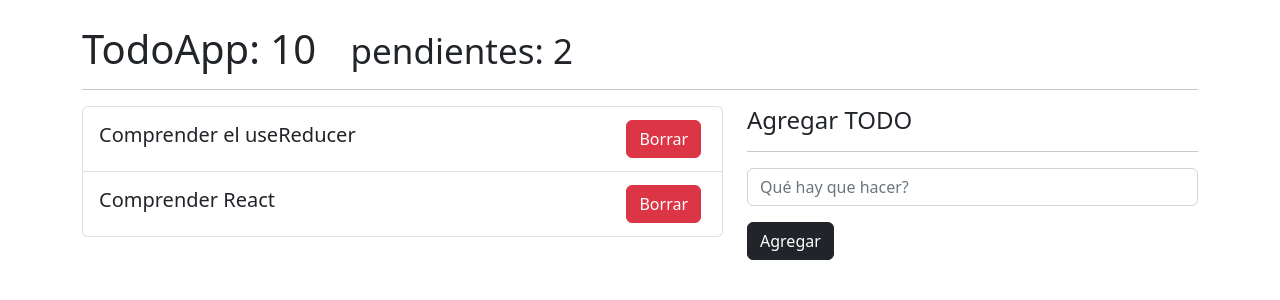
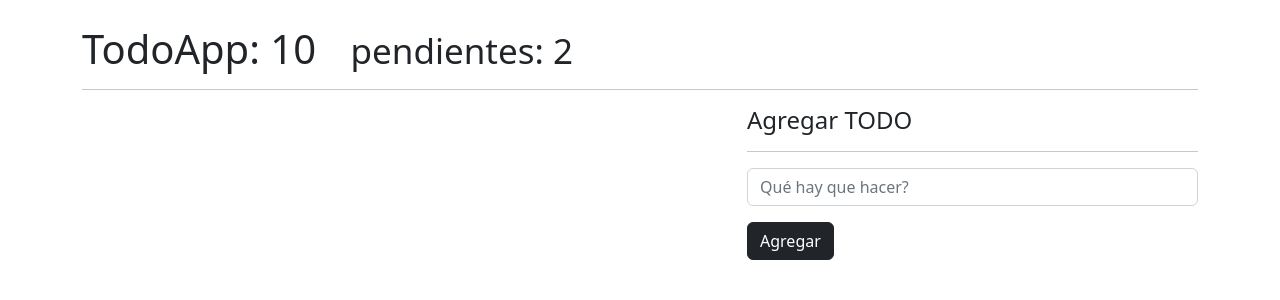
Before and after one commit to jeremyandes/react-cero-a-experto, a React (Vite) app in the folder apps/05-hooks-app/: page / in a window 1280 px wide. Shown: the top 300 px of the page. Built offline with nearby package versions, Linux system fonts and the light colour scheme.

Commit message:
146. Guardar y Leer TODOs en LocalStorage

```diff
--- a/apps/05-hooks-app/src/08-useReducer/TodoApp.jsx
+++ b/apps/05-hooks-app/src/08-useReducer/TodoApp.jsx
@@ -2,25 +2,33 @@ import { useReducer } from "react"
 import { todoReducer } from "./todoReducer";
 import { TodoAdd } from "./components/TodoAdd";
 import { TodoList } from "./components/TodoList";
+import { useEffect } from "react";
 
-const initialState = [
-    {
-        id: 1,
-        description: 'Comprender el useReducer',
-        done: false,
-        timestamp: new Date().getTime(),
-    },
-    {
-        id: 2,
-        description: 'Comprender React',
-        done: false,
-        timestamp: new Date().getTime(),
-    },
-];
+// const initialState = [
+//     {
+//         id: 1,
+//         description: 'Comprender el useReducer',
+//         done: false,
+//         timestamp: new Date().getTime(),
+//     },
+//     {
+//         id: 2,
+//         description: 'Comprender React',
+//         done: false,
+//         timestamp: new Date().getTime(),
+//     },
+// ];
+
+
+const init = () => JSON.parse(localStorage.getItem('todos')) || [];
 
 export const TodoApp = () => {
+    const [todos, dispatch] = useReducer(todoReducer, [], init);
 
-    const [todos, dispatch] = useReducer(todoReducer, initialState);
+    useEffect(() => {
+        localStorage.setItem('todos', JSON.stringify(todos));
+    }, [todos])
+
 
     const handleNewTodo = (todo) => {
         const action = {
```
